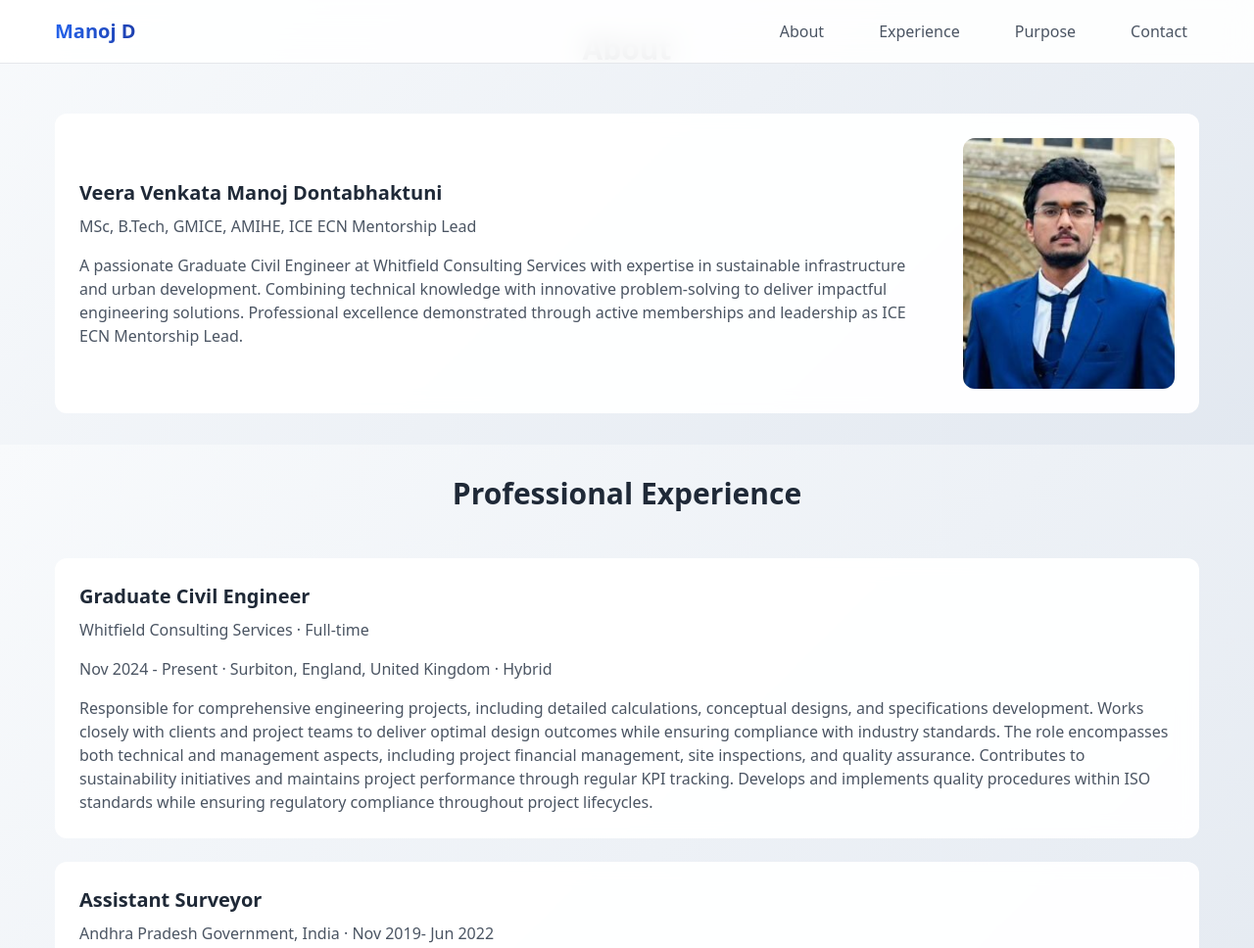
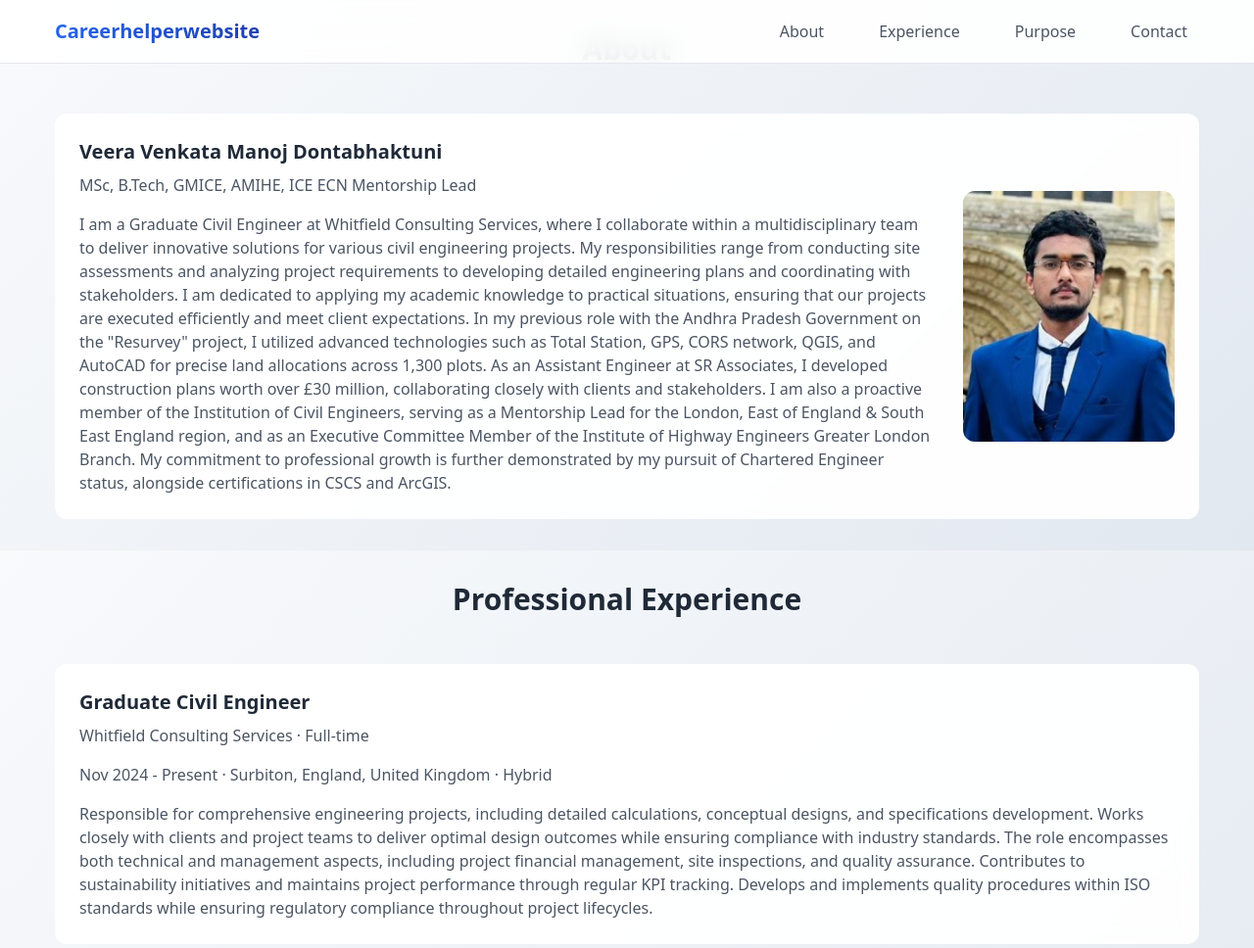
Before and after one commit to ram-polisetti/ManojD, a website: page index.html in a window 1280 px wide. Shown: the top 968 px of the page at 98% size. Drawn offline with Linux system fonts and the light colour scheme.

Commit message:
Added content in about me

```diff
--- a/index.html
+++ b/index.html
@@ -3,7 +3,7 @@
 <head>
     <meta charset="UTF-8">
     <meta name="viewport" content="width=device-width, initial-scale=1.0">
-    <title>Manoj Dontabhaktuni - Civil Engineer Portfolio</title>
+    <title>Careerhelperwebsite</title>
     <link rel="stylesheet" href="dist/output.css">
     <link rel="stylesheet" href="https://cdnjs.cloudflare.com/ajax/libs/font-awesome/6.0.0/css/all.min.css">
     <script src="https://cdn.jsdelivr.net/npm/emailjs-com@2/dist/email.min.js"></script>
@@ -20,7 +20,7 @@
             <div class="flex items-center justify-between h-16">
                 <div class="flex items-center">
                     <a href="https://www.linkedin.com/in/manojdontabhaktuni/" target="_blank" class="text-xl font-bold bg-gradient-to-r from-blue-600 to-blue-800 bg-clip-text text-transparent hover:text-blue-600">
-                        Manoj D
+                        Careerhelperwebsite
                     </a>
                 </div>
                 <!-- Desktop Menu -->
@@ -59,7 +59,9 @@
                         <div class="text-left">
                             <h3 class="text-xl font-bold mb-2">Veera Venkata Manoj Dontabhaktuni</h3>
                             <p class="text-gray-600 mb-4">MSc, B.Tech, GMICE, AMIHE, ICE ECN Mentorship Lead</p>
-                            <p class="text-gray-600">A passionate Graduate Civil Engineer at Whitfield Consulting Services with expertise in sustainable infrastructure and urban development. Combining technical knowledge with innovative problem-solving to deliver impactful engineering solutions. Professional excellence demonstrated through active memberships and leadership as ICE ECN Mentorship Lead.</p>
+                            <p class="text-gray-600">I am a Graduate Civil Engineer at Whitfield Consulting Services, where I collaborate within a multidisciplinary team to deliver innovative solutions for various civil engineering projects. My responsibilities range from conducting site assessments and analyzing project requirements to developing detailed engineering plans and coordinating with stakeholders. I am dedicated to applying my academic knowledge to practical situations, ensuring that our projects are executed efficiently and meet client expectations.
+                            In my previous role with the Andhra Pradesh Government on the "Resurvey" project, I utilized advanced technologies such as Total Station, GPS, CORS network, QGIS, and AutoCAD for precise land allocations across 1,300 plots. As an Assistant Engineer at SR Associates, I developed construction plans worth over £30 million, collaborating closely with clients and stakeholders.
+                            I am also a proactive member of the Institution of Civil Engineers, serving as a Mentorship Lead for the London, East of England & South East England region, and as an Executive Committee Member of the Institute of Highway Engineers Greater London Branch. My commitment to professional growth is further demonstrated by my pursuit of Chartered Engineer status, alongside certifications in CSCS and ArcGIS.</p>
                         </div>
                         <img src="./profile.png" alt="Profile Photo" class="w-64 h-64 object-cover rounded-xl mb-4 md:mb-0">
                     </div>
```
Also changed, not shown: dist/output.css.
